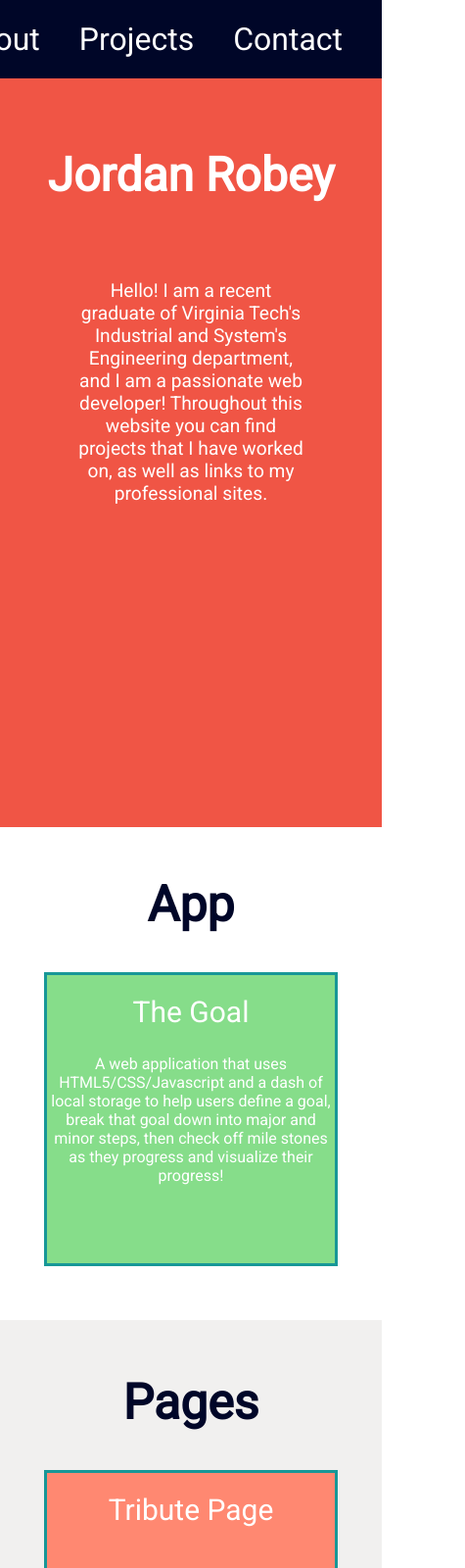
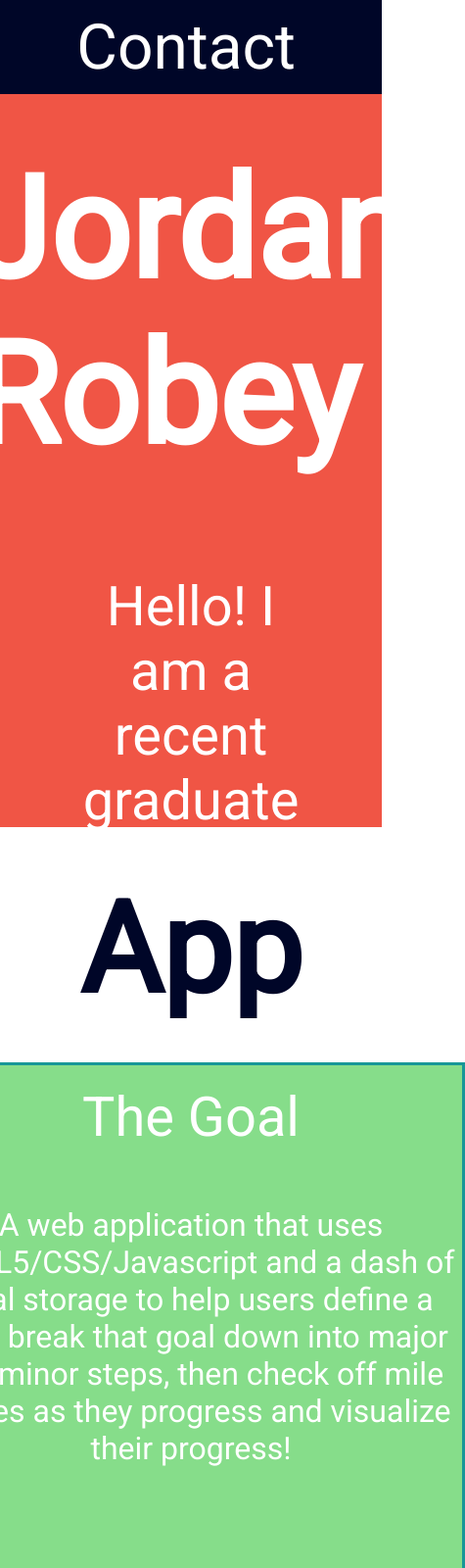
Before and after one commit to AnalysisByJordan/Portfolio-Webpage, a plain HTML site: page index.html in a window 390 px wide. Shown: the top 1600 px of the page at 98% size, 475 px wide, since content can reach past the window. Drawn offline with nearby package versions, Linux system fonts and the light colour scheme.

Commit message:
more MQ - should be responsive on mobile now

```diff
--- a/index.html
+++ b/index.html
@@ -13,7 +13,7 @@
             <a
               class="nav-link"
               href="
-#projects-wrap"
+#apps-wrap"
               >Projects</a
             >
           </li>
--- a/portfolio.css
+++ b/portfolio.css
@@ -285,7 +285,8 @@ body {
 }
 #footer {
   width: 100%;
-  height: 80px;
+  height: 6rem;
+  font-size: 2rem;
   background: #22313f;
   color: white;
   display: flex;
@@ -295,29 +296,46 @@ body {
 
 @media (max-width: 980px) {
   #header {
-    height: 5rem;
+    height: 6rem;
   }
   #navbar li {
-    font-size: 2rem;
-    padding-right: 2.5rem;
+    font-size: 4rem;
+    padding-right: 5.5rem;
   }
 
   #welcome-section h1 {
-    font-size: 3rem;
+    font-size: 9rem;
   }
 
   #welcome-section p {
-    font-size: 1.2rem;
+    font-size: 3.5rem;
     width: 60%;
-    margin-top: 20%;
+    margin-top: 25%;
   }
 
   #projects {
     display: grid;
-    grid-template-columns: 300px;
-    grid-template-rows: 300px 300px 300px 300px;
+    grid-template-columns: 35rem;
+    grid-template-rows: 35rem 35rem 35rem 35rem;
     grid-column-gap: 200px;
     grid-row-gap: 100px;
     justify-content: center;
   }
+
+  #apps {
+    display: grid;
+    grid-template-columns: 35rem;
+    grid-template-rows: 35rem;
+    justify-content: center;
+    padding-bottom: 5rem;
+  }
+  .title{
+    font-size: 8rem;
+  }
+  .project_name{
+    font-size: 3.5rem;
+  }
+  .project_description{
+    font-size: 2rem;
+  }
 }
```
